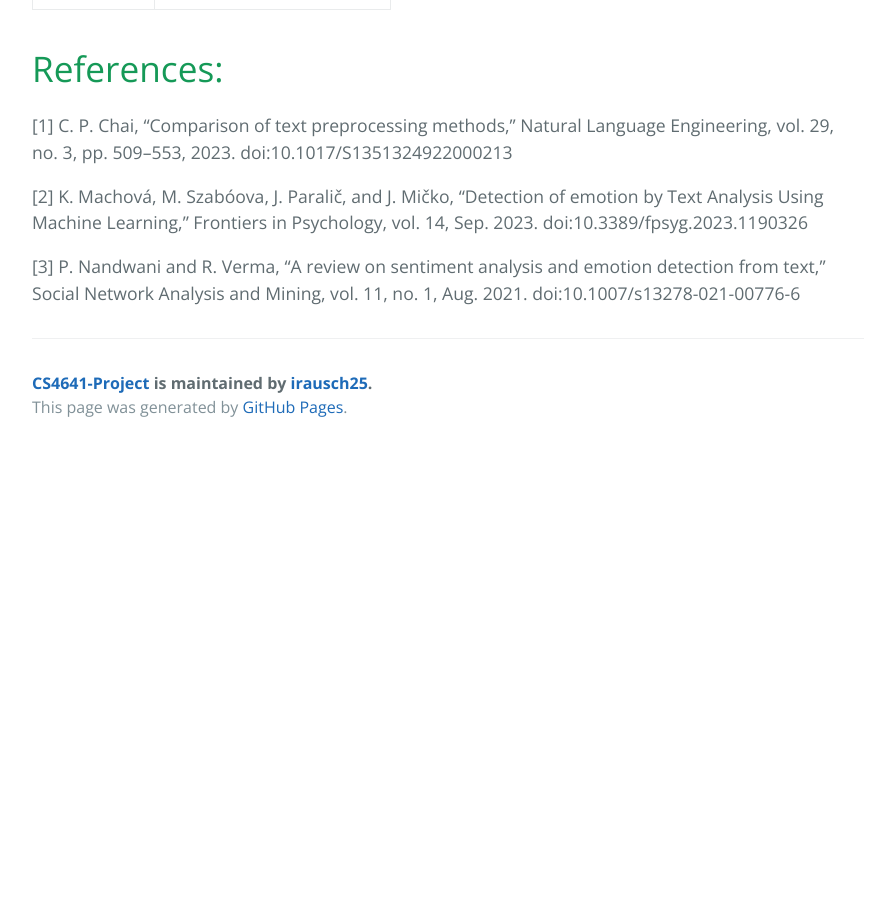
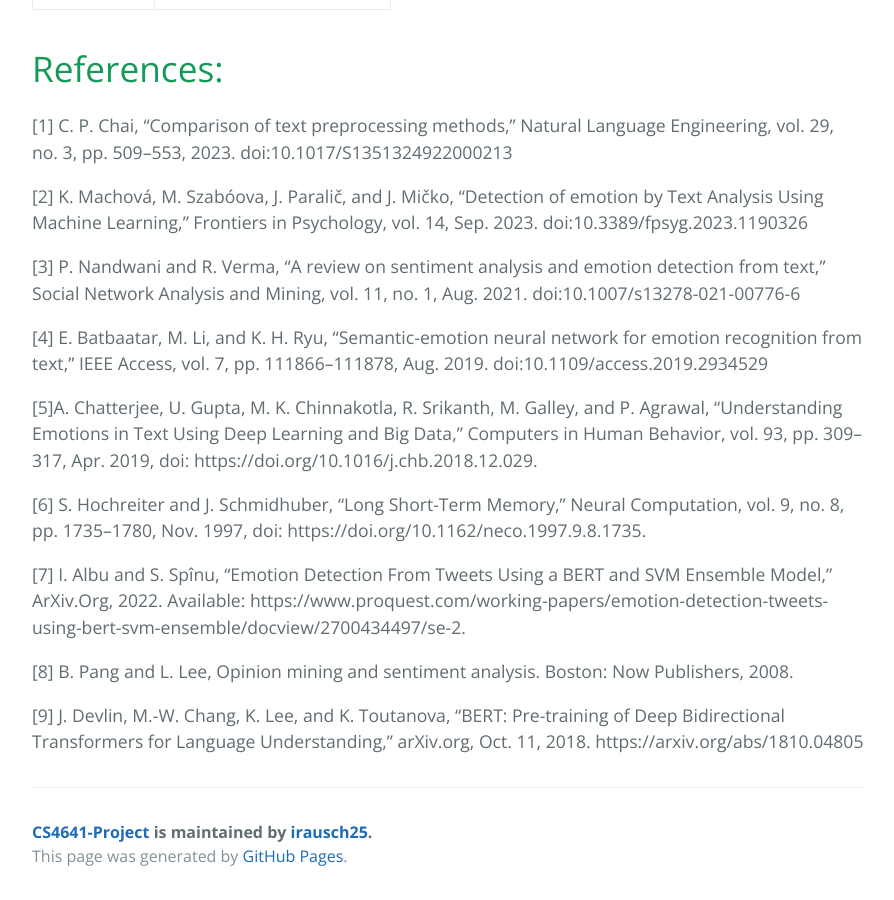
Before and after one commit to irausch25/CS4641-Project, a Jekyll site: the page built from index.md, in a window 1280 px wide and 900 px high, scrolled down 2291 px. Shown: the whole window, without its empty margins (192-1086 px from the left). Built offline with Jekyll 4.4.1, drawn with Linux system fonts in a browser that asks for light colours; before the commit the page ends 2742 px from its top, so only the background shows below that.

Commit message:
Put new references

```diff
--- a/index.md
+++ b/index.md
@@ -63,3 +63,15 @@ TBD
 [2] K. Machová, M. Szabóova, J. Paralič, and J. Mičko, “Detection of emotion by Text Analysis Using Machine Learning,” Frontiers in Psychology, vol. 14, Sep. 2023. doi:10.3389/fpsyg.2023.1190326
 
 [3] P. Nandwani and R. Verma, “A review on sentiment analysis and emotion detection from text,” Social Network Analysis and Mining, vol. 11, no. 1, Aug. 2021. doi:10.1007/s13278-021-00776-6
+
+[4] E. Batbaatar, M. Li, and K. H. Ryu, “Semantic-emotion neural network for emotion recognition from text,” IEEE Access, vol. 7, pp. 111866–111878, Aug. 2019. doi:10.1109/access.2019.2934529
+
+[5]A. Chatterjee, U. Gupta, M. K. Chinnakotla, R. Srikanth, M. Galley, and P. Agrawal, “Understanding Emotions in Text Using Deep Learning and Big Data,” Computers in Human Behavior, vol. 93, pp. 309–317, Apr. 2019, doi: https://doi.org/10.1016/j.chb.2018.12.029.
+
+[6] S. Hochreiter and J. Schmidhuber, “Long Short-Term Memory,” Neural Computation, vol. 9, no. 8, pp. 1735–1780, Nov. 1997, doi: https://doi.org/10.1162/neco.1997.9.8.1735.
+
+[7] I. Albu and S. Spînu, "Emotion Detection From Tweets Using a BERT and SVM Ensemble Model," ArXiv.Org, 2022. Available: https://www.proquest.com/working-papers/emotion-detection-tweets-using-bert-svm-ensemble/docview/2700434497/se-2.
+
+[8] B. Pang and L. Lee, Opinion mining and sentiment analysis. Boston: Now Publishers, 2008.
+
+[9] J. Devlin, M.-W. Chang, K. Lee, and K. Toutanova, “BERT: Pre-training of Deep Bidirectional Transformers for Language Understanding,” arXiv.org, Oct. 11, 2018. https://arxiv.org/abs/1810.04805
```
